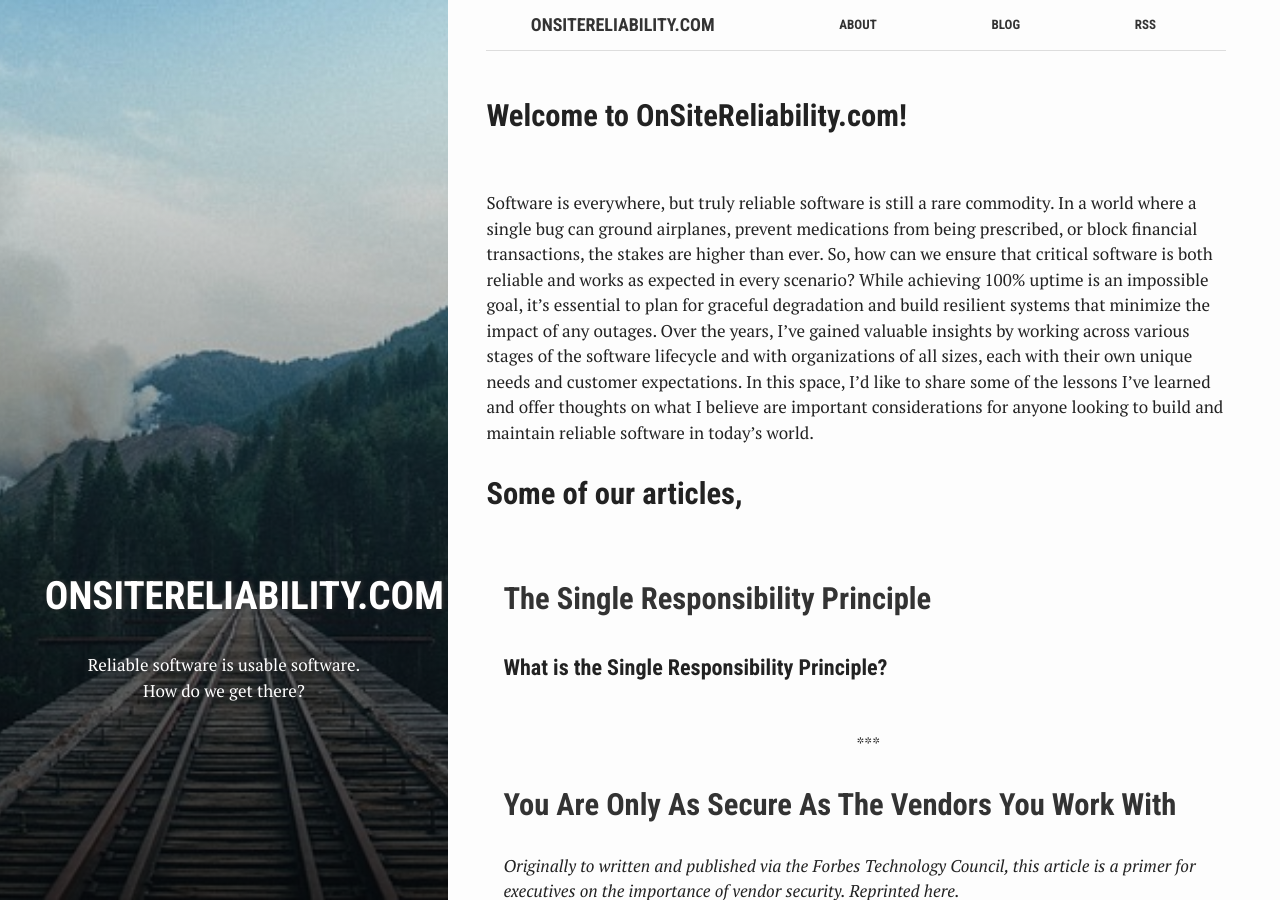
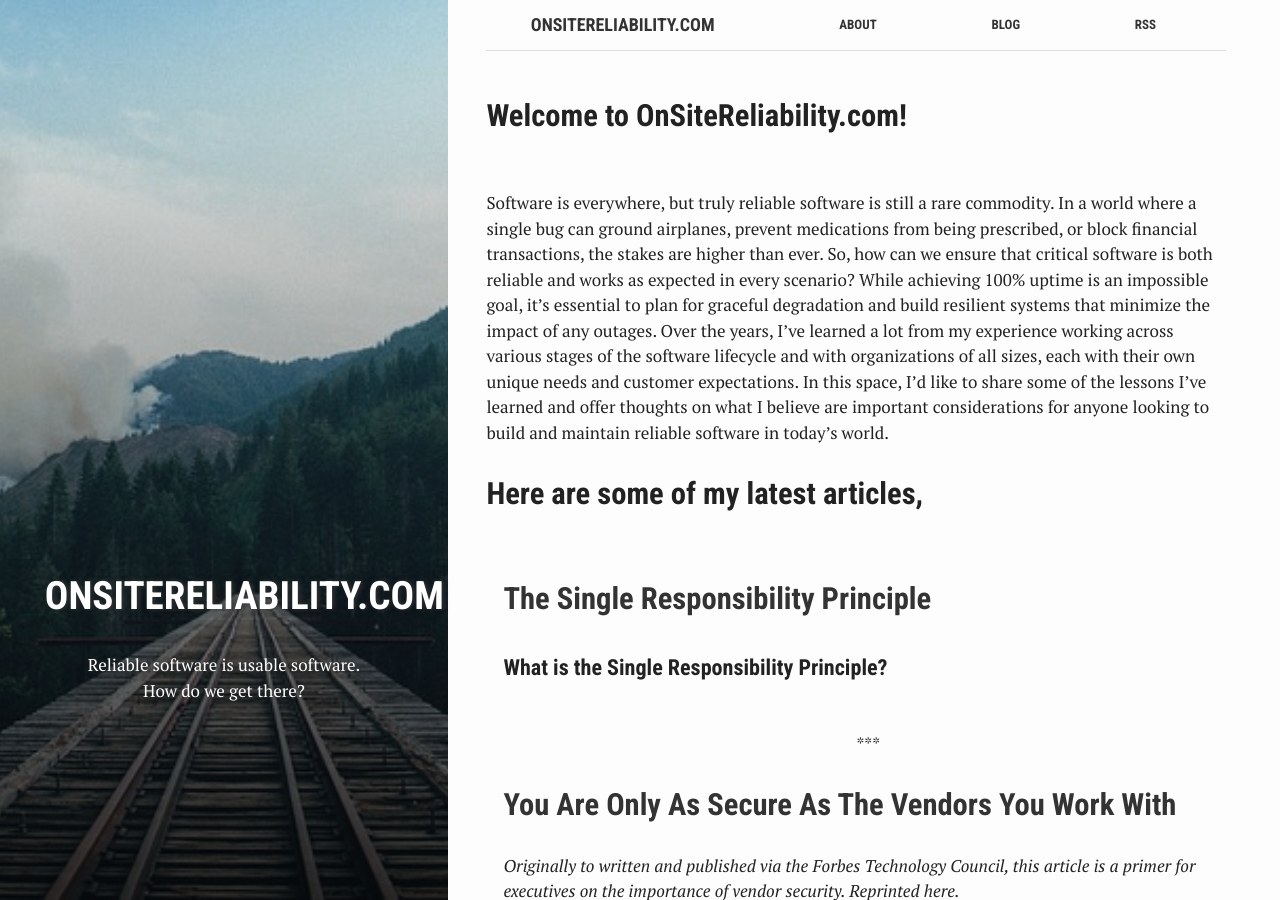
Before and after one commit to qapage/qapage.github.io, a Jekyll site: the page built from index.html, in a window 1280 px wide and 900 px high. Built offline with Jekyll 4.4.1, drawn with Linux system fonts in a browser that asks for light colours.

Commit message:
Updated the about me and index pages

```diff
--- a/index.html
+++ b/index.html
@@ -14,11 +14,11 @@ Software is everywhere, but truly reliable software is still a rare commodity. I
 
 So, how can we ensure that critical software is both reliable and works as expected in every scenario? While achieving 100% uptime is an impossible goal, it’s essential to plan for graceful degradation and build resilient systems that minimize the impact of any outages.
 
-Over the years, I’ve gained valuable insights by working across various stages of the software lifecycle and with organizations of all sizes, each with their own unique needs and customer expectations. In this space, I’d like to share some of the lessons I’ve learned and offer thoughts on what I believe are important considerations for anyone looking to build and maintain reliable software in today’s world.
+Over the years, I’ve learned a lot from my experience working across various stages of the software lifecycle and with organizations of all sizes, each with their own unique needs and customer expectations. In this space, I’d like to share some of the lessons I’ve learned and offer thoughts on what I believe are important considerations for anyone looking to build and maintain reliable software in today’s world.
 
 </div>
 
-<h2 class="post-title">Some of our articles,</h2>
+<h2 class="post-title">Here are some of my latest articles,</h2>
 {% for post in site.posts limit: 5 %}
   <article class="index-page">
     <h2><a href="{{ post.url }}">{{ post.title }}</a></h2>
```
Also changed, not shown: about.md (+1 -1 lines).
